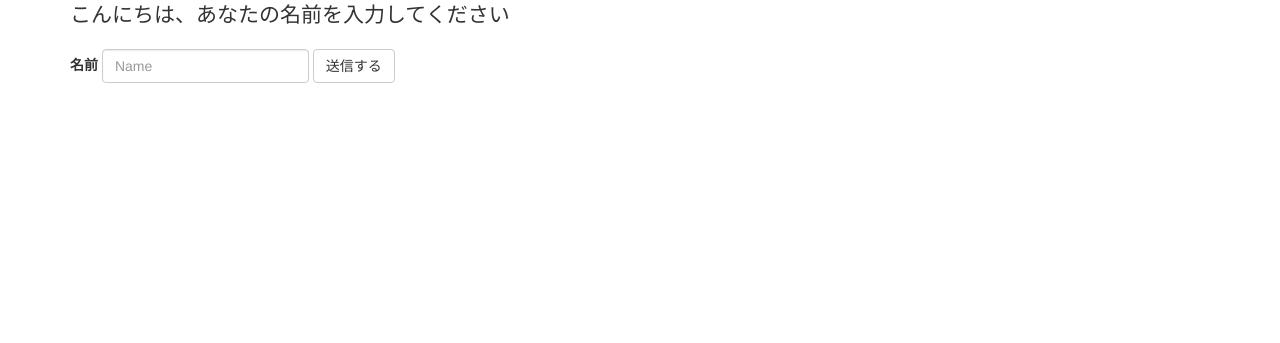
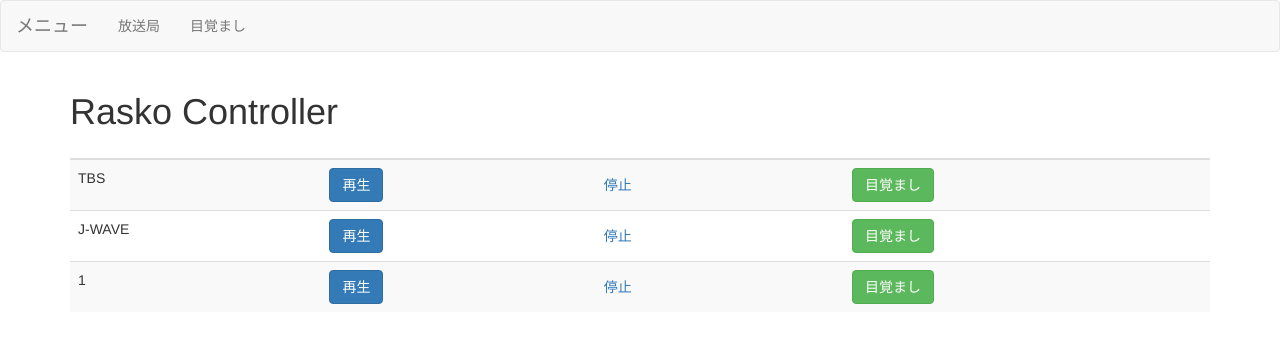
Before and after one commit to rarudo/Rasko, a Flask app: page / in a window 1280 px wide. Shown: the top 343 px of the page. Run offline with Flask 2, Linux system fonts and the light colour scheme; some libraries are stand-ins or nearby versions.

Commit message:
コントロール用のテーブルを追加

```diff
--- a/Flask/templates/index.html
+++ b/Flask/templates/index.html
@@ -2,24 +2,54 @@
 {% block content %}
   <!-- Form
   ================================================== -->
-<div class="form">
-  <div class="container">
-    <div class="row">
-      <div class="col-md-12">
-        <p class="lead">
-          {% if name %}
-            こんにちは {{ name }} さん
-          {% else %}
-            {{ message }}
-          {% endif %}
-        </p>
-        <form action="/post" method="post" class="form-inline">
-          <label for="name">名前</label>
-          <input type="text" class="form-control" id="name" name="name" placeholder="Name">
-          <button type="submit" class="btn btn-default">送信する</button>
-        </form>
+
+  <div class="py-5">
+    <div class="container">
+      <div class="row">
+        <div class="col-md-12">
+          <h1 class="display-4">Rasko Controller</h1>
+        </div>
       </div>
     </div>
   </div>
+
+
+
+<div class="container">
+  <div class="row">
+    <div class="col-md-12">
+      <table class="table table-hover table-striped">
+        <thead>
+          <tr>
+            <th></th>
+            <th></th>
+            <th></th>
+            <th></th>
+          </tr>
+        </thead>
+        <tbody>
+          <tr>
+            <td>TBS</td>
+            <td><a href="#" class="btn btn-primary">再生</a></td>
+            <td><a href="#" class="btn btn-outline-primary">停止</a></td>
+            <td><a href="#" class="btn btn-success">目覚まし</a></td>
+          </tr>
+          <tr>
+            <td>J-WAVE</td>
+            <td><a href="#" class="btn btn-primary">再生</a></td>
+            <td><a href="#" class="btn btn-outline-primary">停止</a></td>
+            <td><a href="#" class="btn btn-success">目覚まし</a></td>
+          </tr>
+          <tr>
+            <td>1</td>
+            <td><a href="#" class="btn btn-primary">再生</a></td>
+            <td><a href="#" class="btn btn-outline-primary">停止</a></td>
+            <td><a href="#" class="btn btn-success">目覚まし</a></td>
+          </tr>
+        </tbody>
+      </table>
+    </div>
+  </div>
 </div>
+
 {% endblock %}
--- a/Flask/templates/layout.html
+++ b/Flask/templates/layout.html
@@ -4,13 +4,20 @@
     <meta charset="utf-8">
     <meta http-equiv="X-UA-Compatible" content="IE=edge">
     <meta name="viewport" content="width=device-width, initial-scale=1">
+    <meta name="viewport" content="width=device-width, initial-scale=1">
+    <link rel="stylesheet" href="https://cdnjs.cloudflare.com/ajax/libs/font-awesome/4.7.0/css/font-awesome.css" type="text/css">
+    <!-- Bootstrap -->
+    <link rel="stylesheet" href="/static/css/bootstrap.css" type="text/css">
+
+  </head>
+
+  </head>
+
     {% if title %}
       <title>{{ title }}</title>
     {% else %}
       <title>Bootstrap 101 Template</title>
     {% endif %}
-    <!-- Bootstrap -->
-    <link href="/static/css/bootstrap.min.css" rel="stylesheet">
 
     <!-- HTML5 shim and Respond.js for IE8 support of HTML5 elements and media queries -->
     <!-- WARNING: Respond.js doesn't work if you view the page via file:// -->
@@ -20,10 +27,35 @@
     <![endif]-->
   </head>
   <body>
+
+<nav class="navbar navbar-default">
+	<div class="container-fluid">
+		<div class="navbar-header">
+			<button type="button" class="navbar-toggle collapsed" data-toggle="collapse" data-target="#navbarEexample1">
+				<span class="sr-only">Toggle navigation</span>
+				<span class="icon-bar"></span>
+				<span class="icon-bar"></span>
+				<span class="icon-bar"></span>
+			</button>
+			<a class="navbar-brand" href="#">メニュー</a>
+		</div>
+
+		<div class="collapse navbar-collapse" id="navbarEexample1">
+			<ul class="nav navbar-nav">
+				<li><a href="#">放送局</a></li>
+                <li><a href="#">目覚まし</a></li>
+			</ul>
+		</div>
+	</div>
+</nav>
+
     {% block content %}{% endblock %}
     <!-- jQuery (necessary for Bootstrap's JavaScript plugins) -->
-    <script src="/static/js/jquery.min.js"></script>
+    <script src="//ajax.googleapis.com/ajax/libs/jquery/1.11.0/jquery.js"></script>
     <!-- Include all compiled plugins (below), or include individual files as needed -->
-    <script src="/static/js/bootstrap.min.js"></script>
+    <script src="/static/js/bootstrap.js"></script>
+
+    <script src="https://cdnjs.cloudflare.com/ajax/libs/tether/1.4.0/js/tether.js"></script>
+
   </body>
 </html>
```
